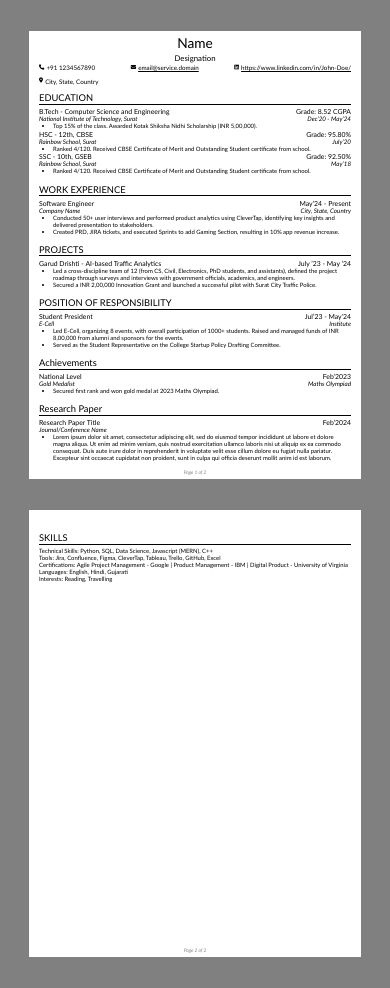
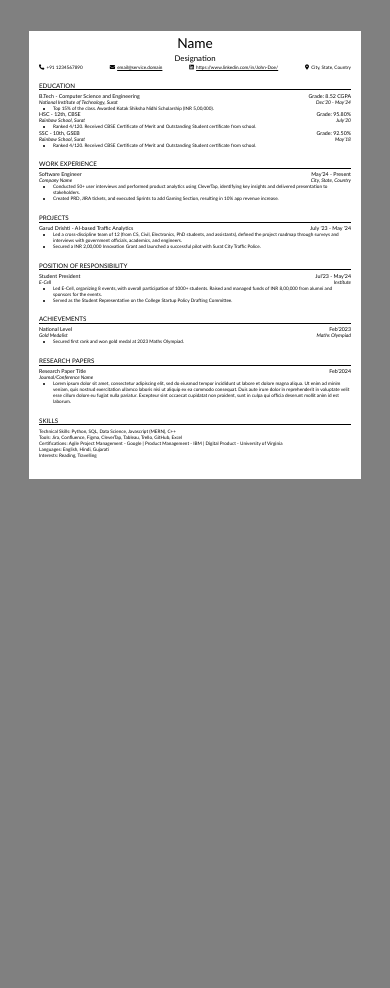
Before and after one commit to smol-kitty/Resume-Builder, a plain HTML site: page index.html in a window 390 px wide. After the commit the page ends 844 px from the top, so only its background shows below. Drawn offline with Linux system fonts and the light colour scheme.

Commit message:
Changes & Checking

```diff
--- a/index.html
+++ b/index.html
@@ -171,7 +171,7 @@
           </div>
         </div>
         <div class="section">
-          <p class="title">Achievements</p>
+          <p class="title">ACHIEVEMENTS</p>
           <div class="subsection">
             <div class="top">
               <p class="heading">National Level</p>
@@ -190,7 +190,7 @@
           </div>
         </div>
         <div class="section">
-          <p class="title">Research Paper</p>
+          <p class="title">RESEARCH PAPERS</p>
           <div class="subsection">
             <div class="top">
               <p class="heading">Research Paper Title</p>
--- a/script.js
+++ b/script.js
@@ -78,4 +78,4 @@ function pagination() {
   }
 }
 newTabLinks();
-pagination();
+/*pagination();*/
--- a/styles.css
+++ b/styles.css
@@ -63,7 +63,7 @@ body {
   flex-direction: row;
   align-items: center;
   gap: 0.35vw;
-  font-size: 1vw;
+  font-size: 0.75vw;
 }
 .icon {
   font-size: 0.85vw;
@@ -83,7 +83,7 @@ body {
   flex-direction: column;
   align-items: center;
   justify-content: space-evenly;
-  gap: 0.75vw;
+  gap: 0.25vw;
   margin-bottom: 2.5vw;
   flex: 1;
 }
@@ -95,7 +95,7 @@ body {
   gap: 0.1vw;
 }
 .title {
-  font-size: 1.5vw;
+  font-size: 1vw;
   font-weight: 550;
   width: 100%;
   text-align: start;
@@ -120,18 +120,18 @@ body {
   justify-content: space-between;
   font-weight: 550;
   width: 100%;
-  font-size: 1.1vw;
+  font-size: 0.85vw;
 }
 .middle {
   display: flex;
   flex-direction: row;
   justify-content: space-between;
   width: 100%;
-  font-size: 1vw;
+  font-size: 0.8vw;
   font-style: italic;
 }
 .content {
-  font-size: 0.95vw;
+  font-size: 0.75vw;
 }
 .subsection ul {
   margin-left: 2.25vw;
@@ -160,7 +160,7 @@ body {
   }
   .contact {
     gap: 0.56vw;
-    font-size: 1.6vw;
+    font-size: 1.2vw;
   }
   .icon {
     font-size: 1.36vw;
@@ -172,7 +172,7 @@ body {
     gap: 0.16vw;
   }
   .title {
-    font-size: 2.4vw;
+    font-size: 1.6vw;
   }
   .title::after {
     height: 0.16vw;
@@ -180,13 +180,13 @@ body {
     margin-top: 0.16vw;
   }
   .top {
-    font-size: 1.76vw;
+    font-size: 1.36vw;
   }
   .middle {
-    font-size: 1.6vw;
+    font-size: 1.28vw;
   }
   .content {
-    font-size: 1.52vw;
+    font-size: 1.2vw;
   }
   .subsection ul {
     margin-left: 3.6vw;
```
